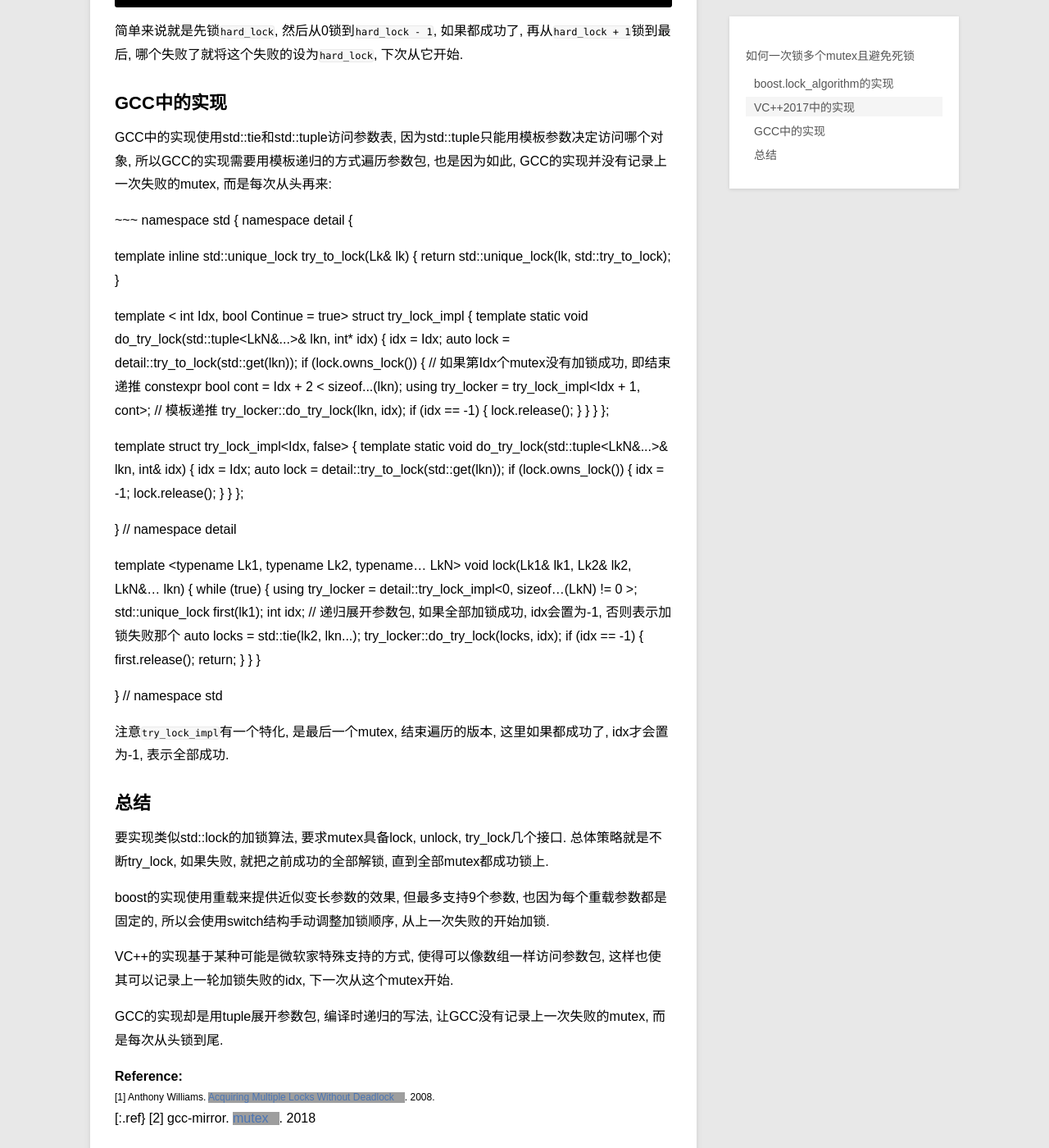
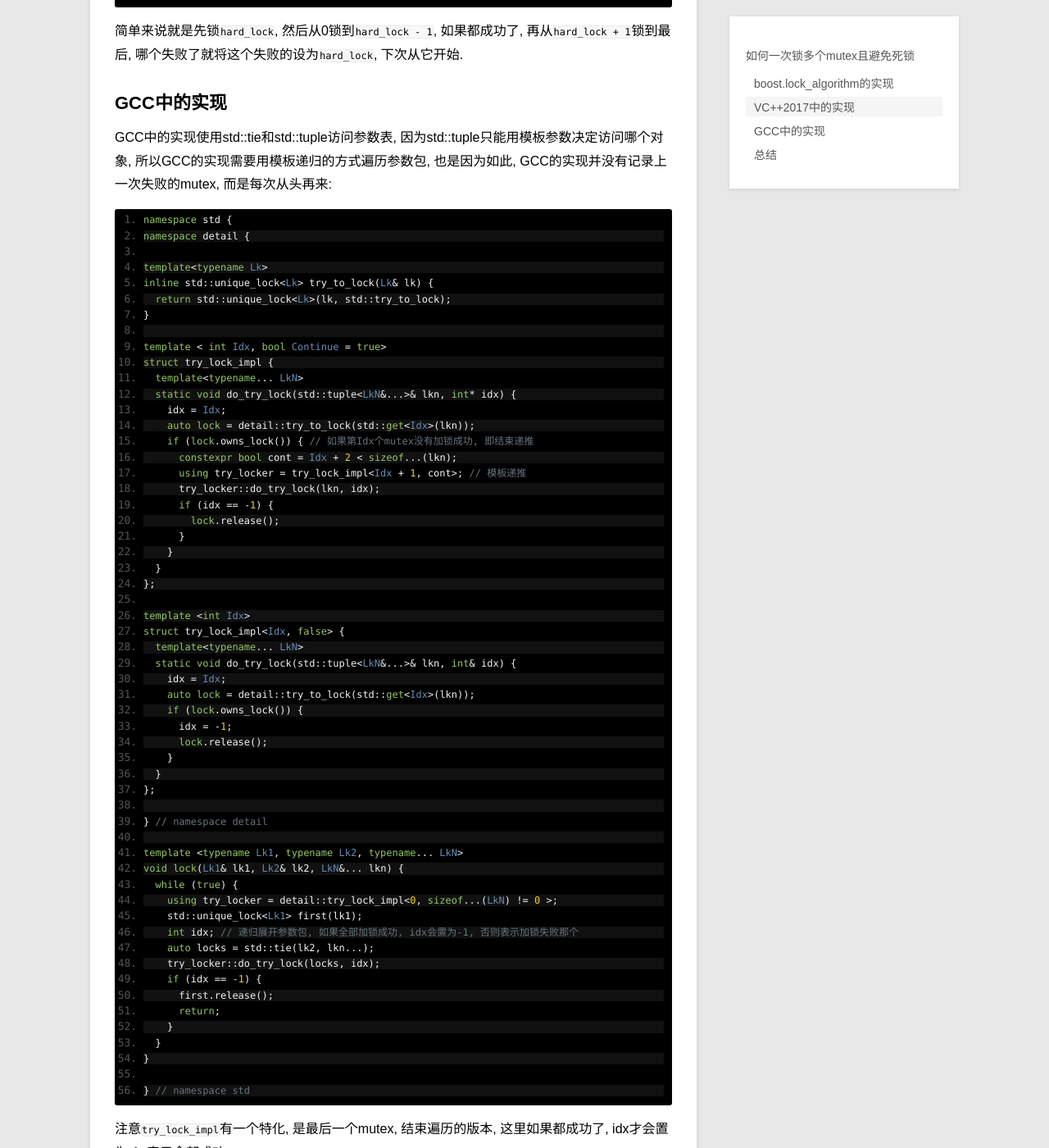
Before and after one commit to DengZuoheng/DengZuoheng.github.io, a Jekyll site: the page built from _posts/blog/2018-01-03-acquiring-multiple-locks-without-deadlock.md, in a window 1280 px wide and 1400 px high, scrolled down 5215 px. Shown: the whole window at 82% size. Built offline with Jekyll 4.4.1, drawn with Linux system fonts in a browser that asks for light colours; comment, search, counter and statistics services are not loaded; some of the changed lines change nothing that is shown; some of the changed text lies outside the part shown; grey boxes are pictures that could not be loaded.

Commit message:
fix a format error

```diff
--- a/_posts/blog/2018-01-03-acquiring-multiple-locks-without-deadlock.md
+++ b/_posts/blog/2018-01-03-acquiring-multiple-locks-without-deadlock.md
@@ -306,12 +306,13 @@ void lock(Lk1& lk1, Lk2& lk2, LkN&... lkn) {
 }
 
 } // namespace std
+~~~
 
 注意`try_lock_impl`有一个特化, 是最后一个mutex, 结束遍历的版本, 这里如果都成功了, idx才会置为-1, 表示全部成功.
 
 ## 总结
 
-要实现类似std::lock的加锁算法, 要求mutex具备lock, unlock, try_lock几个接口.  总体策略就是不断try_lock, 如果失败, 就把之前成功的全部解锁, 直到全部mutex都成功锁上.
+要实现类似std::lock的加锁算法, 要求mutex具备lock, unlock, try_lock几个接口.  总体策略就是不断try_lock, 如果任何一个加锁失败, 就把之前加锁成功的全部解锁, 再次尝试, 再次尝试可以从上一次失败的mutex开始, 避免无必要的加锁解锁, 直到全部mutex都成功锁上.
 
 boost的实现使用重载来提供近似变长参数的效果, 但最多支持9个参数, 也因为每个重载参数都是固定的, 所以会使用switch结构手动调整加锁顺序, 从上一次失败的开始加锁.
 
```
